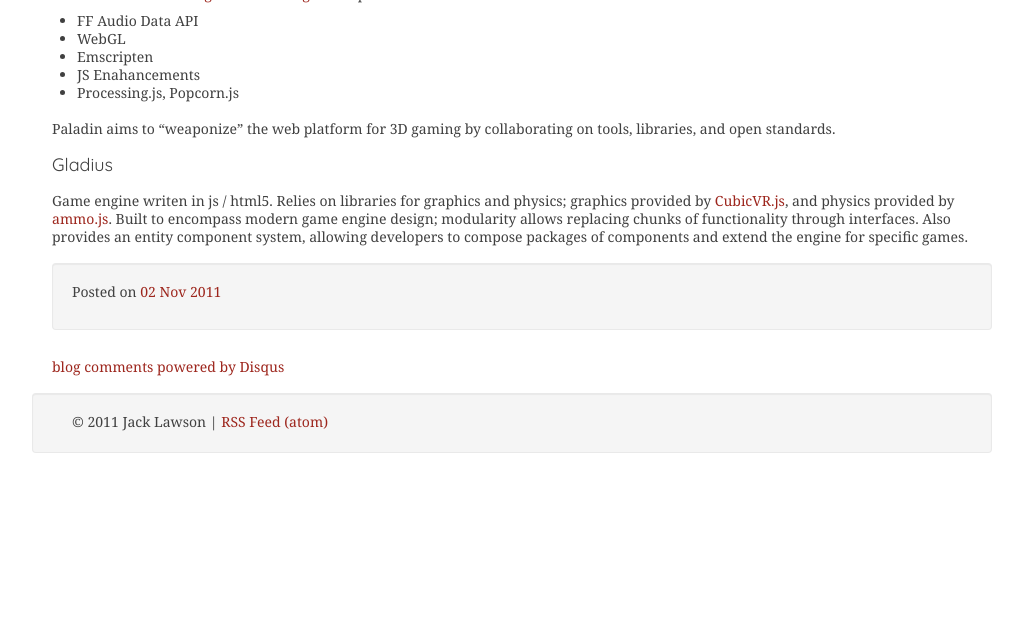
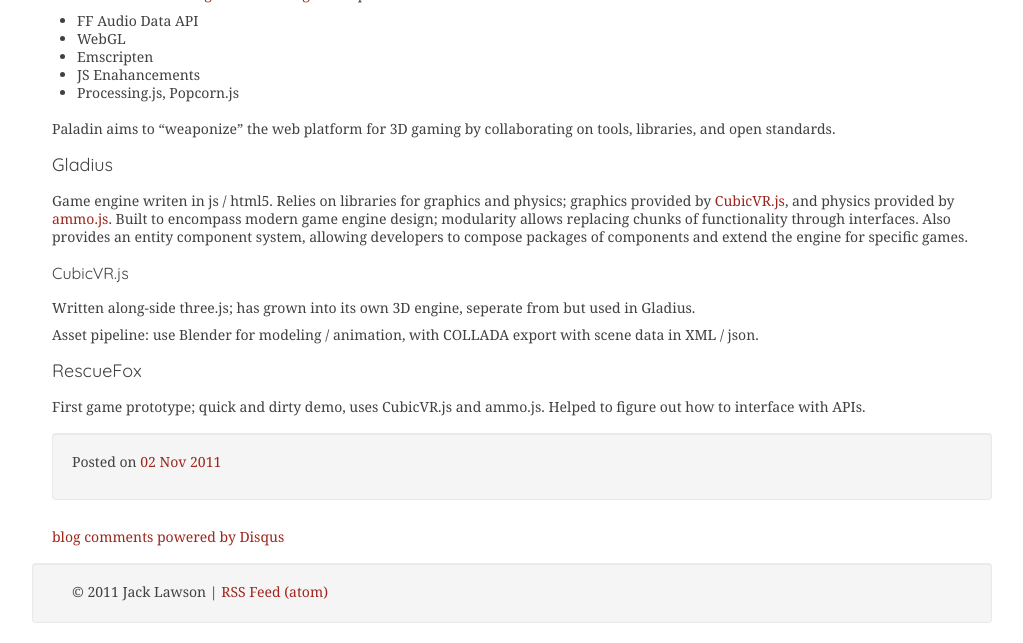
Before and after one commit to ajacksified/ajacksified.github.com, a Jekyll site: the page built from _posts/2011-11-02-new-game-conf-liveblog-2.markdown, in a window 1280 px wide and 900 px high, scrolled down 12325 px, cut to the strip 257-900 px from the top of the window. Shown: the whole strip, without its empty margins (118-1141 px from the left). Built offline with Jekyll 4.4.1, drawn with Linux system fonts in a browser that asks for light colours; nearby versions of some CDN libraries; some web fonts are replaced; Markdown is read by kramdown in place of the engine named in the settings; comment, search, counter and statistics services are not loaded; before the commit the page ends 13055 px from its top, so only the background shows below that.

Commit message:
Day 2 - Richard Anaya

```diff
--- a/_posts/2011-11-02-new-game-conf-liveblog-2.markdown
+++ b/_posts/2011-11-02-new-game-conf-liveblog-2.markdown
@@ -708,3 +708,16 @@
 game engine design; modularity allows replacing chunks of functionality through
 interfaces. Also provides an entity component system, allowing developers to
 compose packages of components and extend the engine for specific games.
+
+#### CubicVR.js
+
+Written along-side three.js; has grown into its own 3D engine, seperate from
+but used in Gladius.
+
+Asset pipeline: use Blender for modeling / animation, with COLLADA export
+with scene data in XML / json.
+
+### RescueFox
+
+First game prototype; quick and dirty demo, uses CubicVR.js and ammo.js. Helped
+to figure out how to interface with APIs.
```
